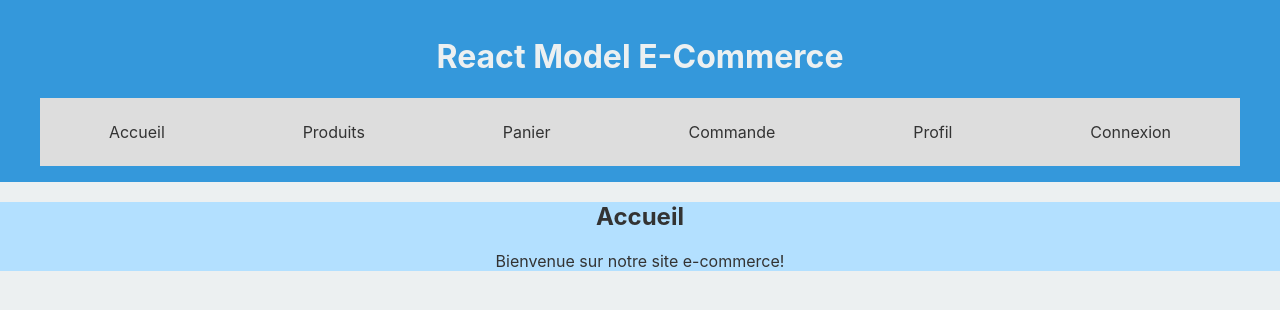
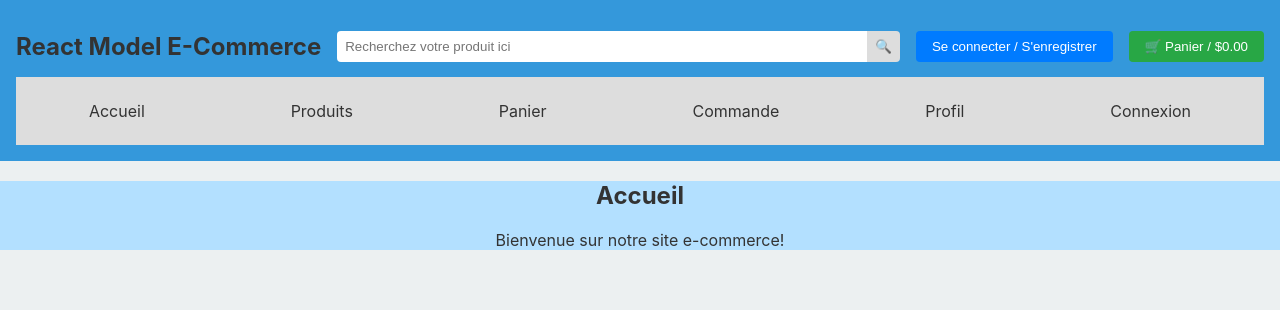
Before and after one commit to AristoteLeDaron/react-model-ecommerce, a React (Create React App) app: page / in a window 1280 px wide. Shown: the top 310 px of the page. Built offline with nearby package versions, Linux system fonts and the light colour scheme.

Commit message:
ajout d'une barre de recherche d'un bouton de connexion et d'authentification et d'un bouton panier dans le header

```diff
--- a/src/components/Header/Header.css
+++ b/src/components/Header/Header.css
@@ -3,13 +3,48 @@
   padding: 1rem;
 }
 
-.header h1 {
-  color: var(--background-color);
+.headerContainer {
+  display: flex;
+  align-items: center;
 }
 
-.headerContainer {
-  /* Ici, vous pouvez ajouter des styles spécifiques pour le conteneur à l'intérieur de l'en-tête. */
-  max-width: 1200px; /* exemple */
-  margin: 0 auto; /* centre le conteneur */
-  padding: 0 20px; /* espace intérieur pour le conteneur */
+.header h1 {
+  font-size: 1.5rem;
+  float: left;
+  margin-right: 1rem;
 }
+
+.searchInput {
+  padding: 0.5rem;
+  border: none;
+  border-radius: 4px 0 0 4px;
+  flex-grow: 1;
+}
+
+.searchBtn {
+  padding: 0.5rem;
+  border: none;
+  background-color: #ddd;
+  border-radius: 0 4px 4px 0;
+  cursor: pointer;
+}
+
+.loginBtn {
+  padding: 0.5rem 1rem;
+  margin-left: 1rem;
+  border: none;
+  background-color: #007BFF;
+  color: white;
+  cursor: pointer;
+  border-radius: 4px;
+}
+
+.cartBtn {
+  padding: 0.5rem 1rem;
+  margin-left: 1rem;
+  border: none;
+  background-color: #28A745;
+  color: white;
+  cursor: pointer;
+  border-radius: 4px;
+}
--- a/src/components/Header/Header.js
+++ b/src/components/Header/Header.js
@@ -1,14 +1,21 @@
 import React from 'react';
+import NavBar from '../NavBar/NavBar';  // Assurez-vous d'avoir le bon chemin d'importation pour NavBar.
 import './Header.css';
-import NavBar from '../NavBar/NavBar';
 
 function Header() {
   return (
     <header className="header">
       <div className="headerContainer">
         <h1>React Model E-Commerce</h1>
-        <NavBar />
+        <input type="text" placeholder="Recherchez votre produit ici" className="searchInput" />
+        <button className="searchBtn">🔍</button>
+        <button className="loginBtn">Se connecter / S'enregistrer</button>
+        <button className="cartBtn">
+          🛒 Panier / $0.00
+          {/* Remplacez $0.00 par la valeur dynamique du panier */}
+        </button>
       </div>
+      <NavBar />
     </header>
   );
 }
```
